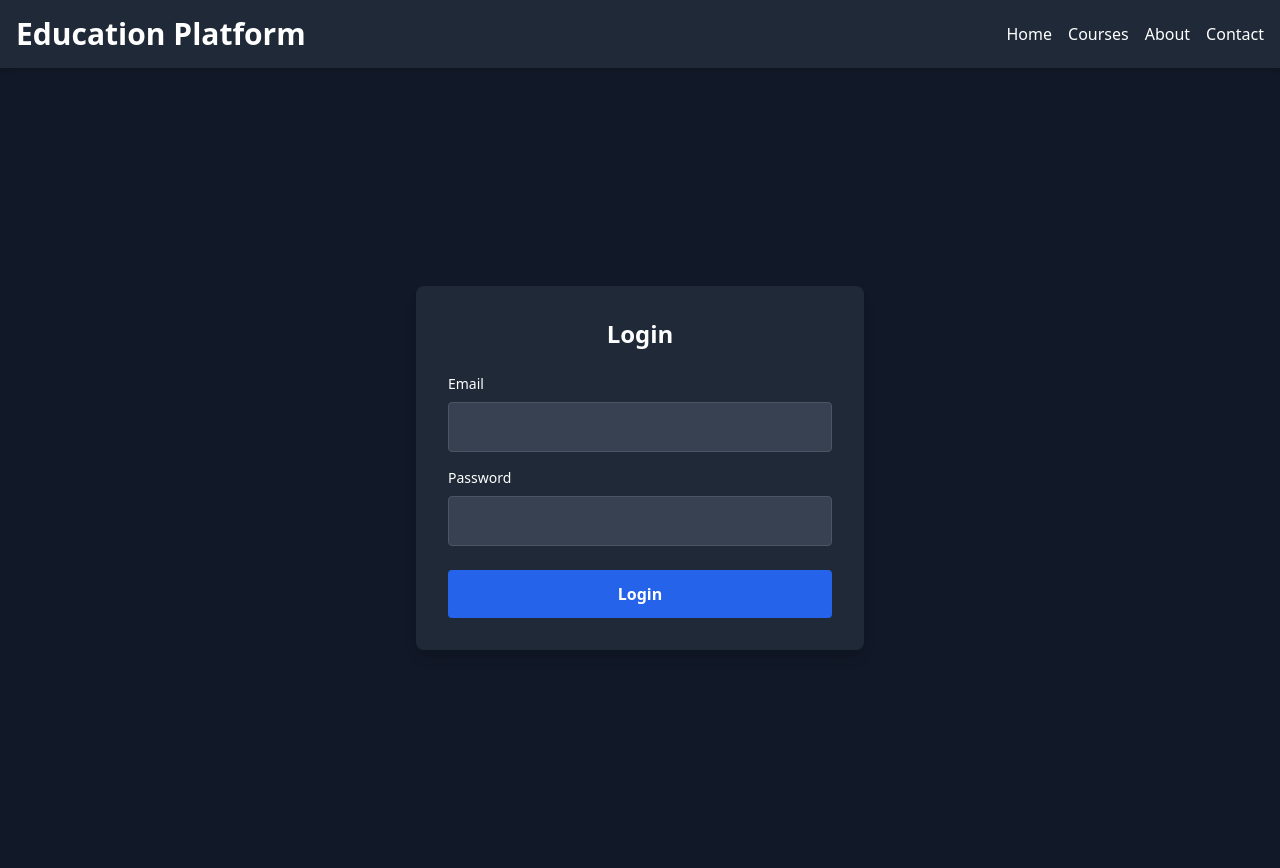
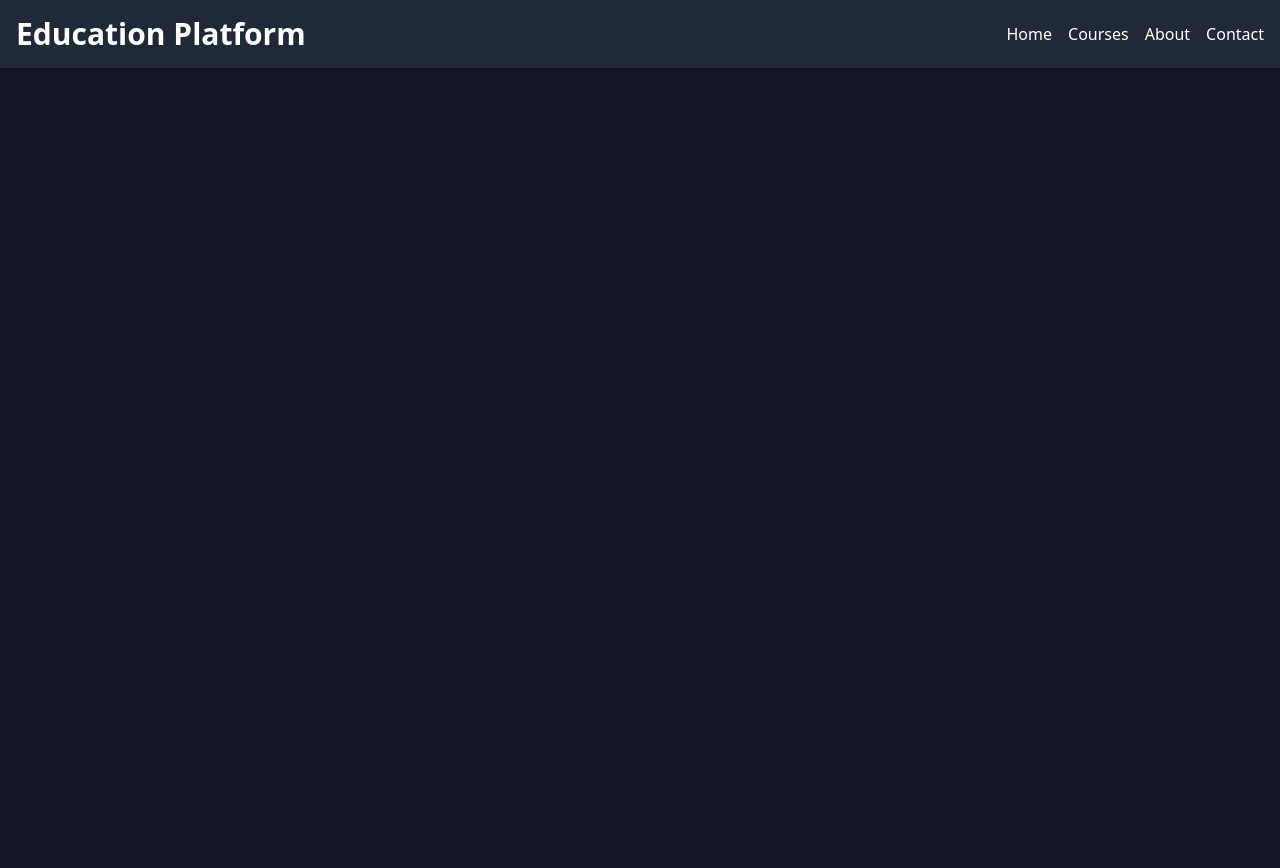
Before and after one commit to SoyVitouPro/bongrean-app, a Django app: page / in a window 1280 px wide. After the commit the page ends 68 px from the top, so only its background shows below. Run offline with Django 4.2, Linux system fonts and the light colour scheme.

Commit message:
update base

```diff
--- a/bongrean_main/landpage/templates/base.html
+++ b/bongrean_main/landpage/templates/base.html
@@ -5,6 +5,7 @@
     <meta name="viewport" content="width=device-width, initial-scale=1.0">
     <title>Base Template</title>
     <link href="https://cdn.jsdelivr.net/npm/tailwindcss@2.2.19/dist/tailwind.min.css" rel="stylesheet">
+    <link rel="stylesheet" href="https://cdnjs.cloudflare.com/ajax/libs/font-awesome/6.4.0/css/all.min.css">
 </head>
 <body class="bg-gray-900 text-white">
     <header class="bg-gray-800 p-4 shadow-md">
@@ -20,21 +21,5 @@
             </nav>
         </div>
     </header>
-    <main class="min-h-screen flex items-center justify-center">
-        <div class="bg-gray-800 p-8 rounded-lg shadow-lg w-full max-w-md">
-            <h2 class="text-2xl font-bold mb-6 text-center">Login</h2>
-            <form action="#" method="POST">
-                <div class="mb-4">
-                    <label for="email" class="block text-sm font-medium mb-2">Email</label>
-                    <input type="email" id="email" name="email" class="w-full p-3 rounded bg-gray-700 border border-gray-600 focus:outline-none focus:ring-2 focus:ring-blue-500" required>
-                </div>
-                <div class="mb-6">
-                    <label for="password" class="block text-sm font-medium mb-2">Password</label>
-                    <input type="password" id="password" name="password" class="w-full p-3 rounded bg-gray-700 border border-gray-600 focus:outline-none focus:ring-2 focus:ring-blue-500" required>
-                </div>
-                <button type="submit" class="w-full py-3 bg-blue-600 hover:bg-blue-700 rounded text-white font-bold">Login</button>
-            </form>
-        </div>
-    </main>
 </body>
 </html>
```
Also changed, not shown: 1 other file.
